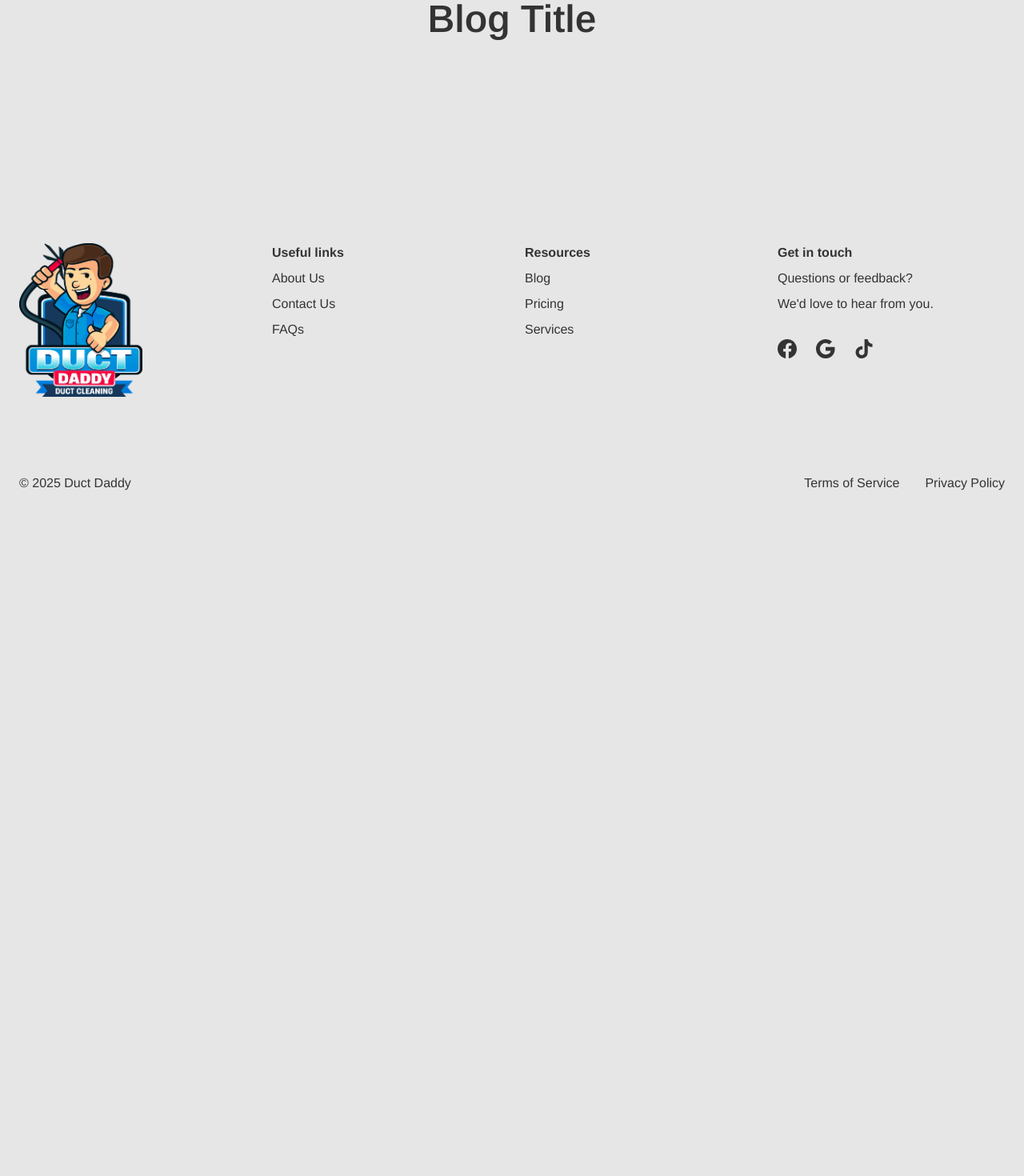
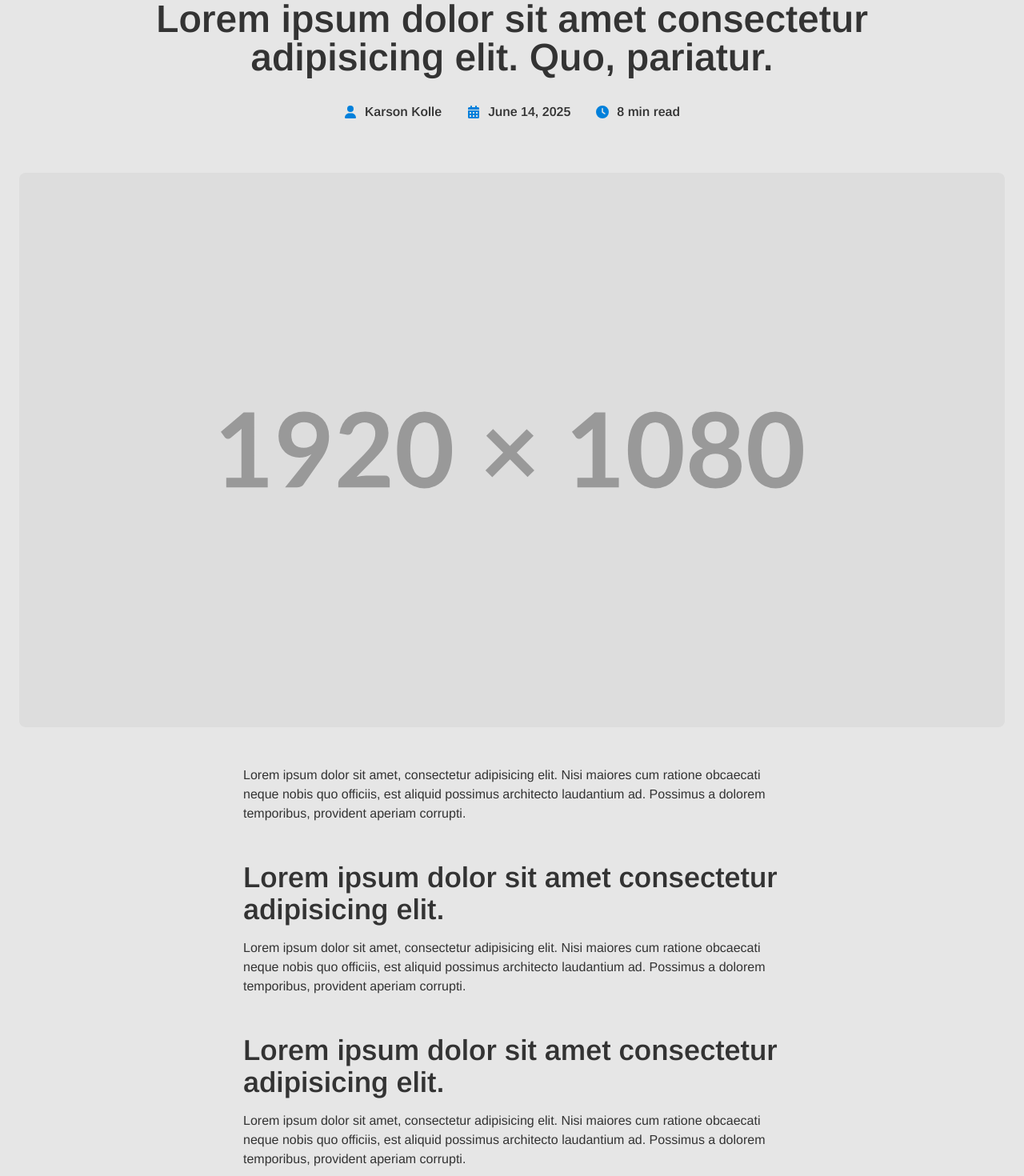
Before and after one commit to flowz0/duct-daddy, a Next.js app: page /blog/1 in a window 1280 px wide. Shown: the part 160-1630 px from the top of the page at 80% size. Before the commit the page ends 904 px from the top, so only its background shows below. Built offline with nearby package versions, Linux system fonts and the light colour scheme.

Commit message:
create blog slug page layout and BlogFeatures component

```diff
--- a/app/(pages)/blog/[slug]/page.tsx
+++ b/app/(pages)/blog/[slug]/page.tsx
@@ -1,9 +1,41 @@
+import BlogFeatures from "@/app/components/pages/blog/BlogFeatures";
+import Image from "next/image";
+import PlaceholderImg from "@/public/1920x1080.svg";
+import CTA from "@/app/components/CTA";
+import LatestBlogs from "@/app/components/pages/blog/LatestBlogs";
+
 export default function BlogPage() {
   return (
-    <article className="pt-40 pb-32 px-6 max-w-7xl mx-auto md:pt-40 md:pb-32">
-      <h1 className="text-4xl font-semibold text-center sm:text-5xl">
-        Blog Title
-      </h1>
-    </article>
+    <>
+      <article className="pt-40 pb-32 px-6 max-w-7xl mx-auto md:pt-40 md:pb-32">
+        <header>
+          <h1 className="text-4xl max-w-4xl mx-auto font-semibold text-center sm:text-5xl">
+            Lorem ipsum dolor sit amet consectetur adipisicing elit. Quo, pariatur.
+          </h1>
+          <BlogFeatures />
+          <Image
+            src={PlaceholderImg}
+            alt="Blog image"
+            className="mt-16 h-full w-auto object-cover rounded-lg"
+          />
+        </header>
+        <section className="mt-12 max-w-2xl mx-auto">
+          <p>Lorem ipsum dolor sit amet, consectetur adipisicing elit. Nisi maiores cum ratione obcaecati neque nobis quo officiis, est aliquid possimus architecto laudantium ad. Possimus a dolorem temporibus, provident aperiam corrupti.</p>
+        </section>
+        <section className="mt-12 max-w-2xl mx-auto">
+          <h2 className="text-3xl font-semibold sm:text-4xl">Lorem ipsum dolor sit amet consectetur adipisicing elit.</h2>
+          <p className="mt-4">Lorem ipsum dolor sit amet, consectetur adipisicing elit. Nisi maiores cum ratione obcaecati neque nobis quo officiis, est aliquid possimus architecto laudantium ad. Possimus a dolorem temporibus, provident aperiam corrupti.</p>
+        </section>
+        <section className="mt-12 max-w-2xl mx-auto">
+          <h2 className="text-3xl font-semibold sm:text-4xl">Lorem ipsum dolor sit amet consectetur adipisicing elit.</h2>
+          <p className="mt-4">Lorem ipsum dolor sit amet, consectetur adipisicing elit. Nisi maiores cum ratione obcaecati neque nobis quo officiis, est aliquid possimus architecto laudantium ad. Possimus a dolorem temporibus, provident aperiam corrupti.</p>
+        </section>
+      </article>
+      <div className="py-32 px-6 max-w-7xl mx-auto">
+        <h2 className="mt-12 text-2xl font-semibold md:text-3xl">Other Blogs</h2>
+        <LatestBlogs />
+      </div>
+      <CTA />
+    </>
   );
 }
--- /dev/null
+++ b/app/components/pages/blog/BlogFeatures.tsx
@@ -0,0 +1,26 @@
+import { FaUser, FaCalendarDays, FaClock } from "react-icons/fa6";
+
+export default function BlogFeatures() {
+  return (
+    <section className="flex flex-wrap gap-x-8 gap-y-4 justify-center items-center mt-8">
+      <div className="flex items-center gap-2.5">
+        <FaUser className="text-[#0080DB] w-4 h-4" />
+        <h4 className="font-semibold">
+          Karson Kolle
+        </h4>
+      </div>
+      <div className="flex items-center gap-2.5">
+        <FaCalendarDays className="text-[#0080DB] w-4 h-4" />
+        <p className="font-semibold">
+          June 14, 2025
+        </p>
+      </div>
+      <div className="flex items-center gap-2.5">
+        <FaClock className="text-[#0080DB] w-4 h-4" />
+        <p className="font-semibold">
+          8 min read
+        </p>
+      </div>
+    </section>
+  );
+}
```
